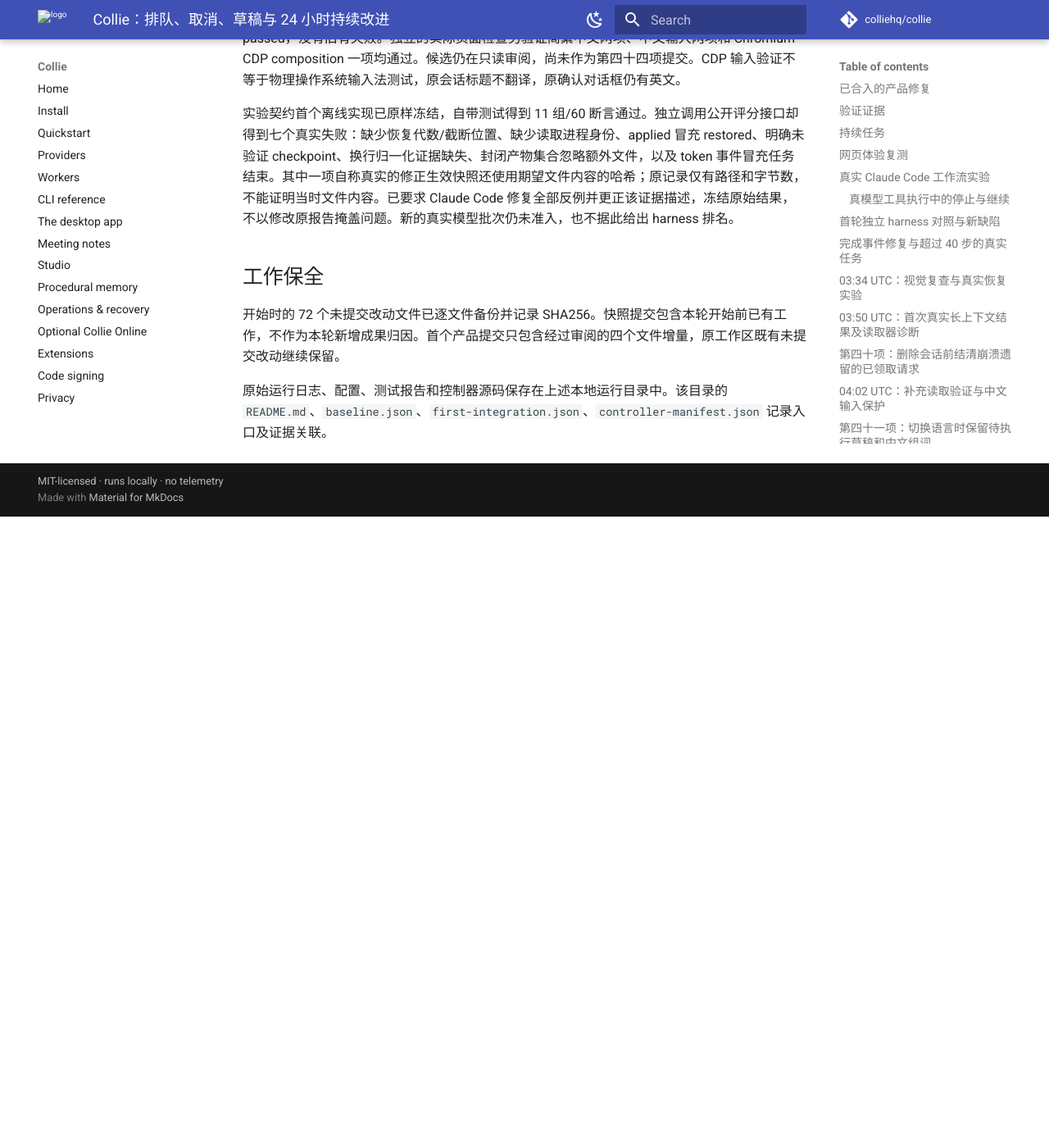
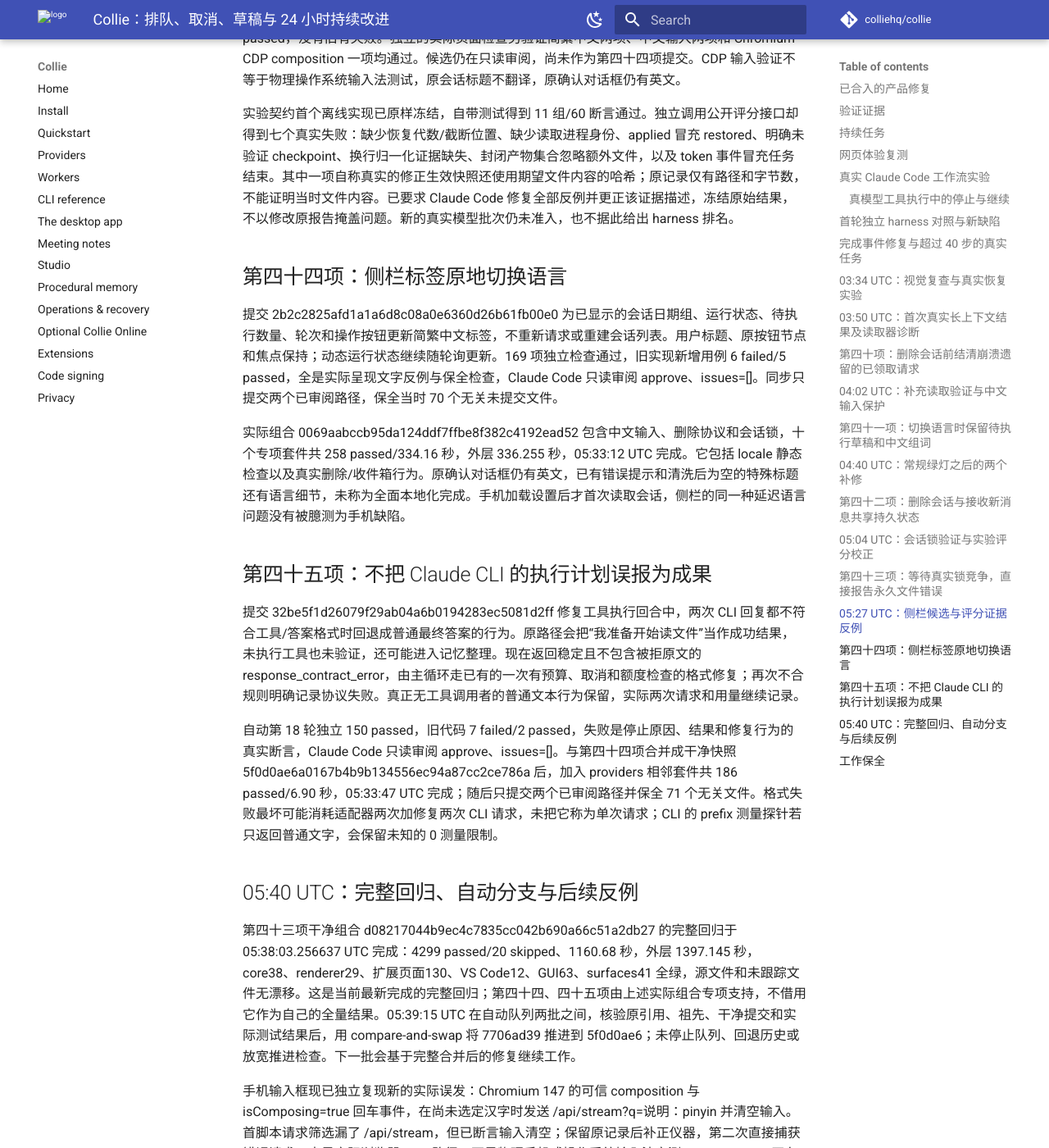
Before and after one commit to colliehq/collie, an MkDocs documentation site: the page built from docs/product-evolution-2026-09-13.md, in a window 1280 px wide and 1400 px high, scrolled down 34760 px. Shown: the whole window at 82% size. Built offline with MkDocs 1.6.1 and Material for MkDocs 9.7.7, drawn with Linux system fonts in a browser that asks for light colours; comment, search, counter and statistics services are not loaded; before the commit the page ends 35390 px from its top, so only the background shows below that; some of the changed text lies outside the part shown.

Commit message:
docs: record sidebar and agent fixes with completed full regression

```diff
--- a/docs/product-evolution-2026-09-13.md
+++ b/docs/product-evolution-2026-09-13.md
@@ -2,7 +2,7 @@
 
 本轮从 2026-09-13 05:15 PDT 开始，后台任务截止于 2026-09-14 05:15 PDT。
 
-截至 9 月 14 日 05:27 UTC，四十三项产品改动已提交。第四十三项会话锁补修已通过 367 passed/2 skipped、两个独立永久错误反例和 Claude Code 审阅。包含删除竞态、中文输入和新文件锁的实际组合正在完整回归；最新已完成全量仍是第四十一项快照的 4275 passed/20 skipped。侧栏语言修复独立通过 169 项，正在只读审阅，尚未提交。实验评分模块的首个实现虽通过自带 60 项断言，但另七个独立反例全部失败，已交给 Claude Code 修复，新的真实模型实验尚未准入。
+截至 9 月 14 日 05:40 UTC，四十五项产品改动已提交。第四十三项实际组合完整回归完成：4299 passed/20 skipped，GUI63、surfaces41、renderer29、core38、扩展页面130、VS Code12 全绿。第四十四项侧栏语言修复独立审阅通过，组合专项 258 项通过；第四十五项 Claude CLI 假完成修复独立审阅通过，组合专项 186 项通过。05:39 UTC 已将这些已验证组合快进同步到自动任务分支。手机输入法确认键误发临时拼音已由真实 Chromium 复现，Claude Code 正在修复。实验评分七个原反例现已通过，但又有三个终止证据反例失败，仍未准入新的真实模型实验。
 
 ## 已合入的产品修复
 
@@ -468,6 +468,26 @@
 
 实验契约首个离线实现已原样冻结，自带测试得到 11 组/60 断言通过。独立调用公开评分接口却得到七个真实失败：缺少恢复代数/截断位置、缺少读取进程身份、applied 冒充 restored、明确未验证 checkpoint、换行归一化证据缺失、封闭产物集合忽略额外文件，以及 token 事件冒充任务结束。其中一项自称真实的修正生效快照还使用期望文件内容的哈希；原记录仅有路径和字节数，不能证明当时文件内容。已要求 Claude Code 修复全部反例并更正该证据描述，冻结原始结果，不以修改原报告掩盖问题。新的真实模型批次仍未准入，也不据此给出 harness 排名。
 
+## 第四十四项：侧栏标签原地切换语言
+
+提交 2b2c2825afd1a1a6d8c08a0e6360d26b61fb00e0 为已显示的会话日期组、运行状态、待执行数量、轮次和操作按钮更新简繁中文标签，不重新请求或重建会话列表。用户标题、原按钮节点和焦点保持；动态运行状态继续随轮询更新。169 项独立检查通过，旧实现新增用例 6 failed/5 passed，全是实际呈现文字反例与保全检查，Claude Code 只读审阅 approve、issues=[]。同步只提交两个已审阅路径，保全当时 70 个无关未提交文件。
+
+实际组合 0069aabccb95da124ddf7ffbe8f382c4192ead52 包含中文输入、删除协议和会话锁，十个专项套件共 258 passed/334.16 秒，外层 336.255 秒，05:33:12 UTC 完成。它包括 locale 静态检查以及真实删除/收件箱行为。原确认对话框仍有英文，已有错误提示和清洗后为空的特殊标题还有语言细节，未称为全面本地化完成。手机加载设置后才首次读取会话，侧栏的同一种延迟语言问题没有被臆测为手机缺陷。
+
+## 第四十五项：不把 Claude CLI 的执行计划误报为成果
+
+提交 32be5f1d26079f29ab04a6b0194283ec5081d2ff 修复工具执行回合中，两次 CLI 回复都不符合工具/答案格式时回退成普通最终答案的行为。原路径会把“我准备开始读文件”当作成功结果，未执行工具也未验证，还可能进入记忆整理。现在返回稳定且不包含被拒原文的 response_contract_error，由主循环走已有的一次有预算、取消和额度检查的格式修复；再次不合规则明确记录协议失败。真正无工具调用者的普通文本行为保留，实际两次请求和用量继续记录。
+
+自动第 18 轮独立 150 passed，旧代码 7 failed/2 passed，失败是停止原因、结果和修复行为的真实断言，Claude Code 只读审阅 approve、issues=[]。与第四十四项合并成干净快照 5f0d0ae6a0167b4b9b134556ec94a87cc2ce786a 后，加入 providers 相邻套件共 186 passed/6.90 秒，05:33:47 UTC 完成；随后只提交两个已审阅路径并保全 71 个无关文件。格式失败最坏可能消耗适配器两次加修复两次 CLI 请求，未把它称为单次请求；CLI 的 prefix 测量探针若只返回普通文字，会保留未知的 0 测量限制。
+
+## 05:40 UTC：完整回归、自动分支与后续反例
+
+第四十三项干净组合 d08217044b9ec4c7835cc042b690a66c51a2db27 的完整回归于 05:38:03.256637 UTC 完成：4299 passed/20 skipped、1160.68 秒，外层 1397.145 秒，core38、renderer29、扩展页面130、VS Code12、GUI63、surfaces41 全绿，源文件和未跟踪文件无漂移。这是当前最新完成的完整回归；第四十四、四十五项由上述实际组合专项支持，不借用它作为自己的全量结果。05:39:15 UTC 在自动队列两批之间，核验原引用、祖先、干净提交和实际测试结果后，用 compare-and-swap 将 7706ad39 推进到 5f0d0ae6；未停止队列、回退历史或放宽推进检查。下一批会基于完整合并后的修复继续工作。
+
+手机输入框现已独立复现新的实际误发：Chromium 147 的可信 composition 与 isComposing=true 回车事件，在尚未选定汉字时发送 /api/stream?q=说明：pinyin 并清空输入。首脚本请求筛选漏了 /api/stream，但已断言输入清空；保留原记录后补正仪器，第二次直接捕获错误请求。它是实际浏览器 CDP 路径，不是物理手机或操作系统输入法实测。Claude Code 正在隔离快照修复，尚未提交。
+
+实验评分补修已原样冻结，原七项独立反例通过，新增本地控制总计 14 组/107 断言通过。然而进一步公开接口检查又有三项失败：显式 token 事件携带完成字段、错误字段为非字符串，以及较早完成记录后又出现无状态的结束记录，仍会被判为成功。独立只读审阅与新的离线数据捕获适配器正在进行；适配器仅准备两个生命周期、实际时点产物字节和无答案泄露的续接提示，不修改历史报告、不授权或运行新真实模型批次。最大 12 次申请与原截止时间保持。证据在 manual/v10-contract-parent-after-repair、manual/v10-contract-native-suite-after-repair、manual/v10-terminal-parent-before、manual/v10-kernel-review、manual/context-pressure-v10-adapter。
+
 ## 工作保全
 
 开始时的 72 个未提交改动文件已逐文件备份并记录 SHA256。快照提交包含本轮开始前已有工作，不作为本轮新增成果归因。首个产品提交只包含经过审阅的四个文件增量，原工作区既有未提交改动继续保留。
```
